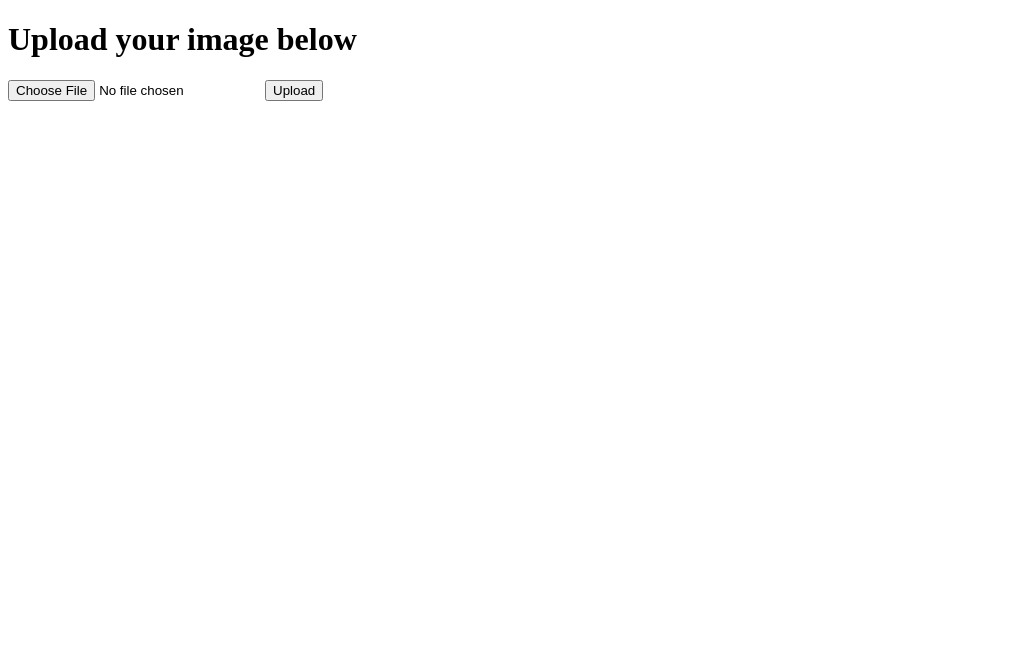
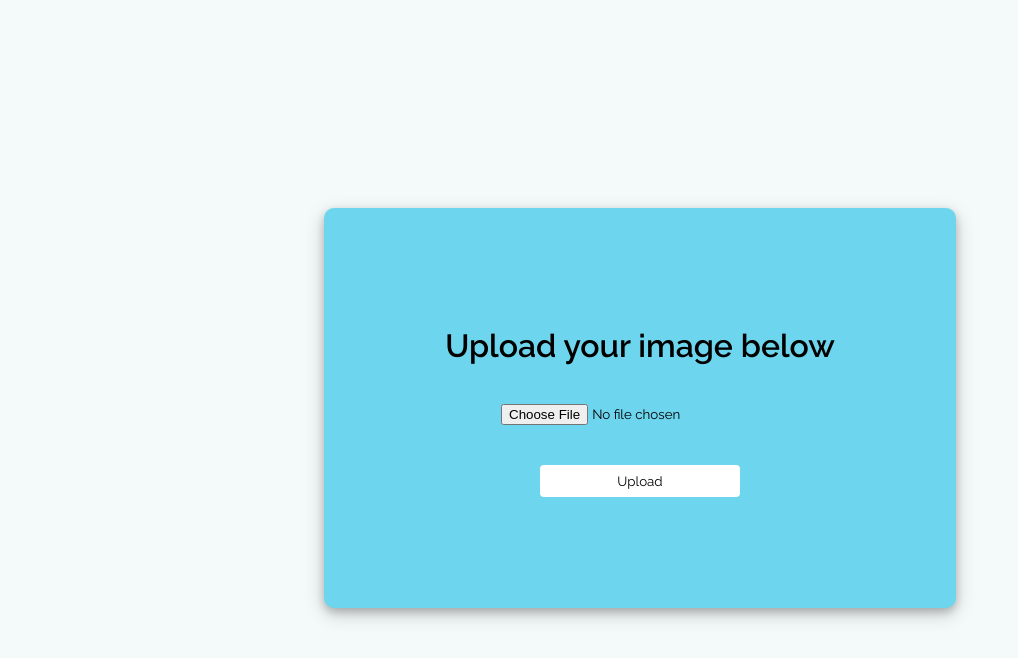
Before and after one commit to swarajpure/image-size-reducer, a plain HTML site: page index.html in a window 1280 px wide. Shown: the whole page, without its empty margins (0-1018 px from the left). Drawn offline with Linux system fonts and the light colour scheme.

Commit message:
adds style

```diff
--- a/index.css
+++ b/index.css
@@ -0,0 +1,41 @@
+* {
+  font-family: 'Raleway', sans-serif;
+}
+
+body {
+  display: flex;
+  justify-content: center;
+  align-items: center;
+  height: 100vh;
+  background-color: #f4f9f9;
+}
+
+.container {
+  background-color: #6dd5ed;
+  width: 50%;;
+  display: flex;
+  flex-direction: column;
+  justify-content: center;
+  align-items: center;
+  border-radius: 10px;
+  height: 50%;
+  box-shadow: 0 4px 8px 0 rgba(0,0,0,.2),0 6px 20px 0 rgba(0,0,0,.19);
+}
+
+h1 {
+  margin: 40px;
+}
+
+#submit-btn {
+  margin-top: 40px;
+  background-color: white;
+  width: 200px;
+  border: none;
+  height: 2rem;
+  border-radius: 4px;
+  cursor: pointer;
+}
+
+#submit-btn:hover {
+  box-shadow: 0 4px 8px 0 rgba(0,0,0,.2),0 6px 20px 0 rgba(0,0,0,.19);
+}
--- a/index.html
+++ b/index.html
@@ -8,15 +8,21 @@
   <meta content="utf-8" http-equiv="encoding">
   <meta name="viewport" content="width=device-width, initial-scale=1.0">
   <title>Tiny Image</title>
+  <link rel="stylesheet" href="./index.css">
+  <link rel="preconnect" href="https://fonts.gstatic.com">
+<link href="https://fonts.googleapis.com/css2?family=Raleway:wght@400;600&display=swap" rel="stylesheet">
 </head>
 
 <body>
-  <h1>Upload your image below</h1>
+  <div class="container">
+    <h1>Upload your image below</h1>
+
     <input type="file" name="image" id="uploadedFile" accept="image/*" required />
     <button type="submit" id="submit-btn">Upload</button>
 
     <p id="message"></p>
     <a id="download-btn" download rel="noreferrer noopener"></a>
+  </div>
 
   <script src="./index.js"></script>
 </body>
```
